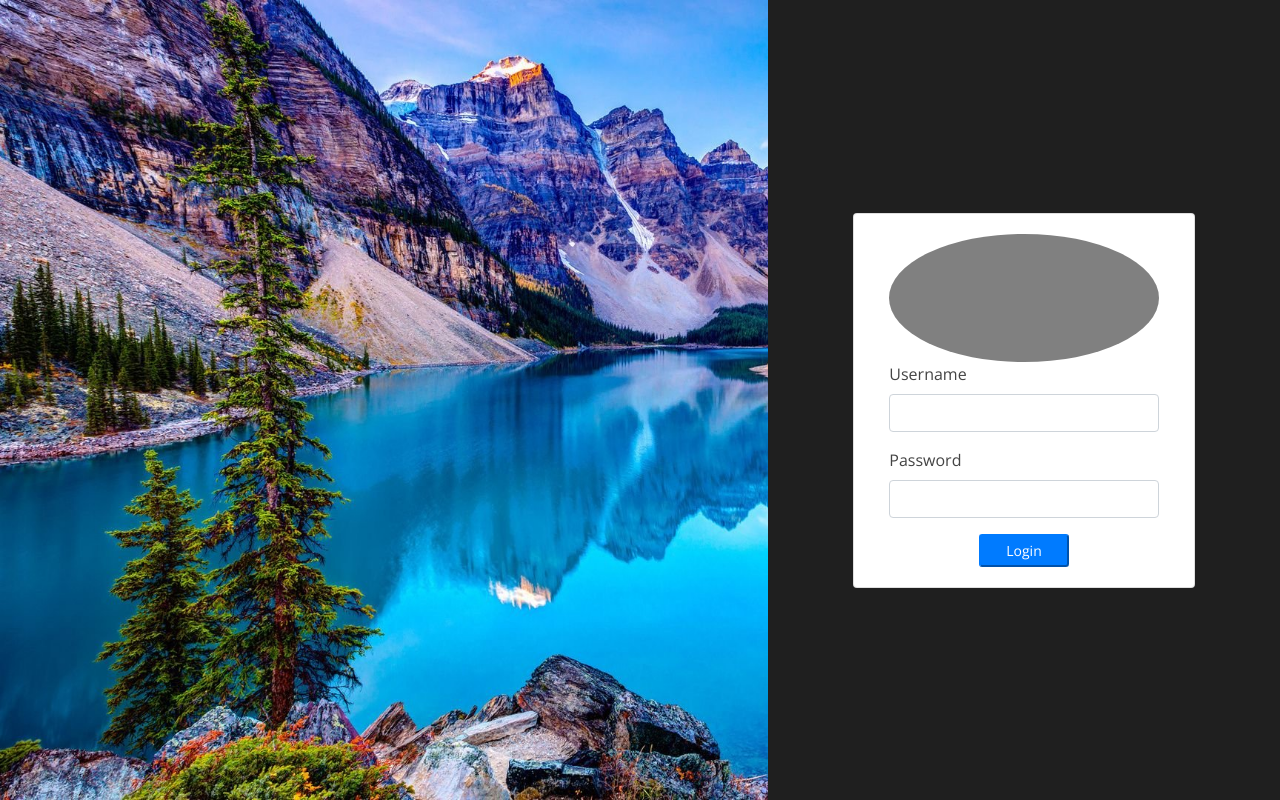
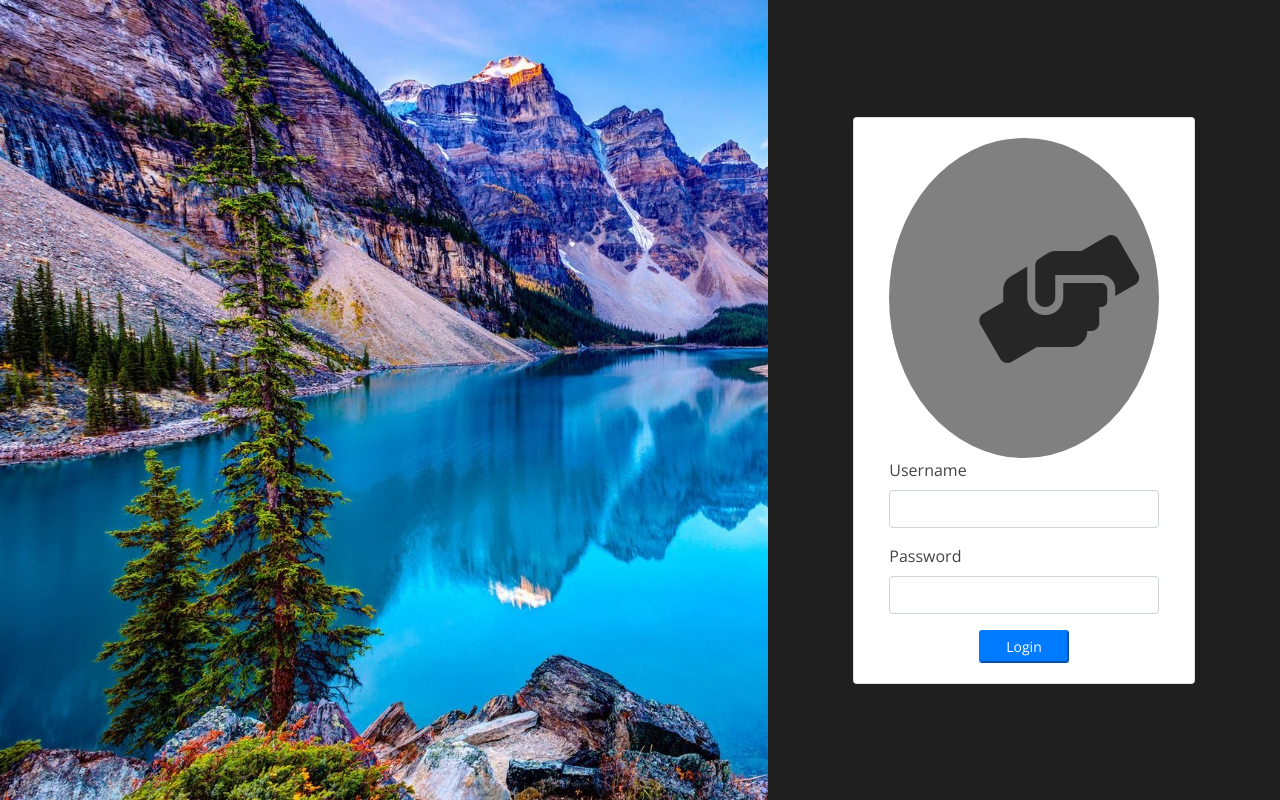
Before and after one commit to Dennotall/househelp_project, a PHP site: page /admin/login.php in a window 1280 px wide. Run offline with PHP 8.4, Linux system fonts and the light colour scheme; some libraries are stand-ins or nearby versions.

Commit message:
readme.md

```diff
--- a/admin/login.php
+++ b/admin/login.php
@@ -87,7 +87,7 @@ div#login-right::before {
   			<div class="card col-md-8">
   				<div class="card-body">
   						<div class="logo">
-			  				<span class="glyphicon glyphicon-calendar"></span>
+			  				<span class="fa fa-hands-helping"></span>
 			  			</div>
   					<form id="login-form" >
   						<div class="form-group">
```
